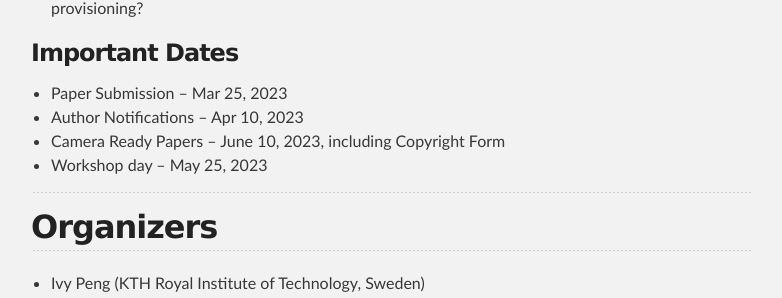
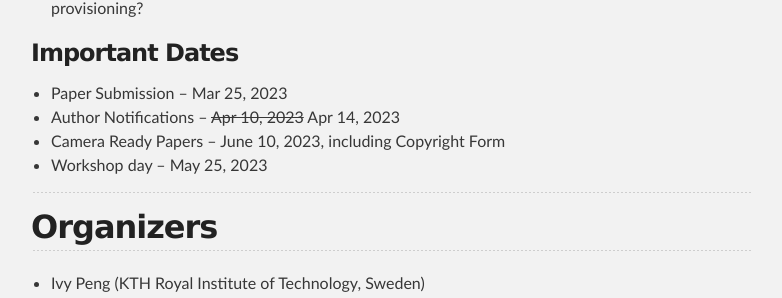
Before and after one commit to KTH-ScaLab/KTH-ScaLab.github.io, a Jekyll site: the page built from events/wocc2023.md, in a window 1280 px wide and 900 px high, scrolled down 1287 px. Shown: the part 153-451 px from the top of the window, without its empty margins (249-1031 px from the left). Built offline with Jekyll 4.4.1, drawn with Linux system fonts in a browser that asks for light colours.

Commit message:
Update wocc2023.md

```diff
--- a/events/wocc2023.md
+++ b/events/wocc2023.md
@@ -27,7 +27,7 @@ The First Workshop on Converged Computing (WOCC’23) will provide the edge, HPC
 
 ### Important Dates
  + Paper Submission -- Mar 25, 2023
- + Author Notifications -- Apr 10, 2023
+ + Author Notifications -- ~~Apr 10, 2023~~ Apr 14, 2023
  + Camera Ready Papers -- June 10, 2023, including Copyright Form
  + Workshop day -- May 25, 2023
 
```
